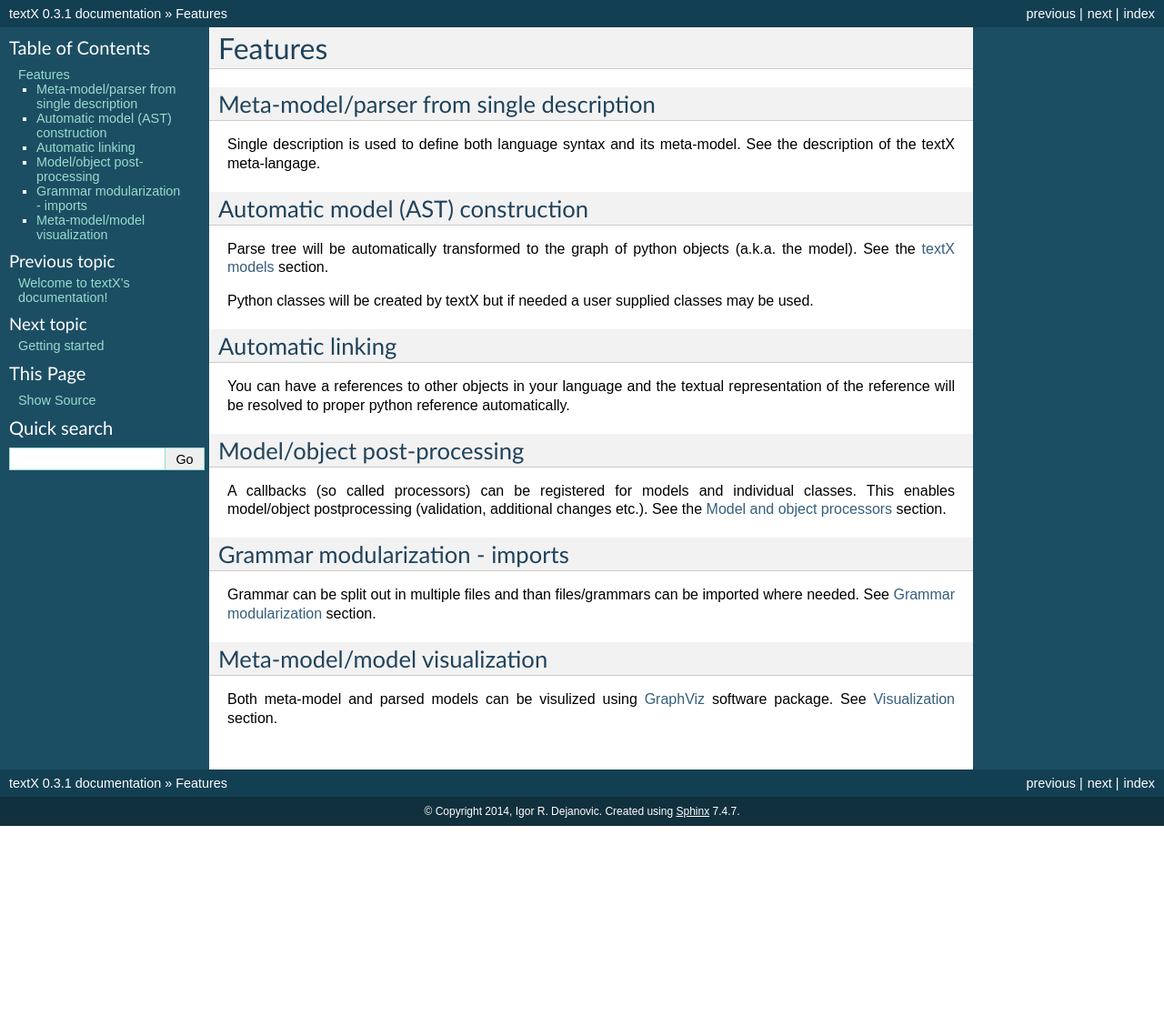
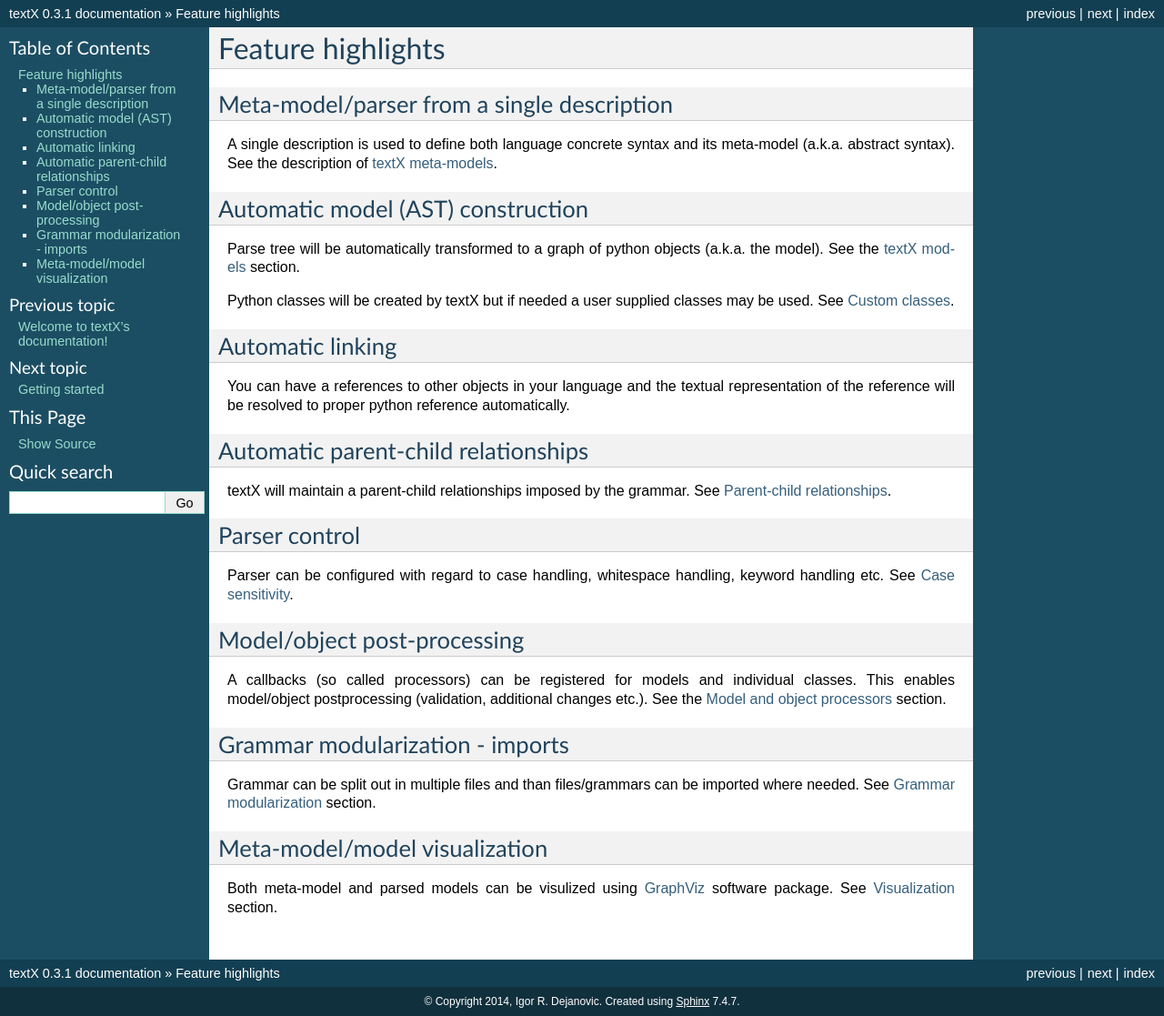
Before and after one commit to textX/textX, a Sphinx documentation site: the page built from docs/features.rst, in a window 1280 px wide. Shown: the whole page at 91% size. Built offline with Sphinx 7.4.7, drawn with Linux system fonts in a browser that asks for light colours; before the commit the page ends 908 px from its top, so only the background shows below that.

```diff
--- a/docs/features.rst
+++ b/docs/features.rst
@@ -1,21 +1,21 @@
-Features
-########
+Feature highlights
+##################
 
-Meta-model/parser from single description
------------------------------------------
+Meta-model/parser from a single description
+-------------------------------------------
 
-Single description is used to define both language syntax and its meta-model.
-See the description of the textX meta-langage.
+A single description is used to define both language concrete syntax and its
+meta-model (a.k.a. abstract syntax). See the description of :ref:`metamodel`.
 
 
 Automatic model (AST) construction
 ----------------------------------
 
-Parse tree will be automatically transformed to the graph of python objects
+Parse tree will be automatically transformed to a graph of python objects
 (a.k.a. the model). See the :ref:`model` section.
 
 Python classes will be created by textX but if needed a user supplied classes
-may be used.
+may be used. See :ref:`custom-classes`.
 
 Automatic linking
 -----------------
@@ -23,6 +23,18 @@ Automatic linking
 You can have a references to other objects in your language and the textual
 representation of the reference will be resolved to proper python reference
 automatically.
+
+Automatic parent-child relationships
+------------------------------------
+
+textX will maintain a parent-child relationships imposed by the grammar.
+See :ref:`parent-child`.
+
+Parser control
+--------------
+
+Parser can be configured with regard to case handling, whitespace handling,
+keyword handling etc. See :ref:`parser-config`.
 
 
 Model/object post-processing
--- a/docs/model.rst
+++ b/docs/model.rst
@@ -73,7 +73,7 @@ Where :code:`person.ent` file might contain this::
 Special attributes
 ------------------
 
-Besides attributes specified by the grammar each model object has
+Beside attributes specified by the grammar each model object has
 :code:`_position` attribute that hold the position in the input string where
 the object has been matched by the parser.
 
```
Also changed, not shown: docs/grammar.rst (+27 -22 lines), docs/metamodel.rst (+23 -13 lines).
